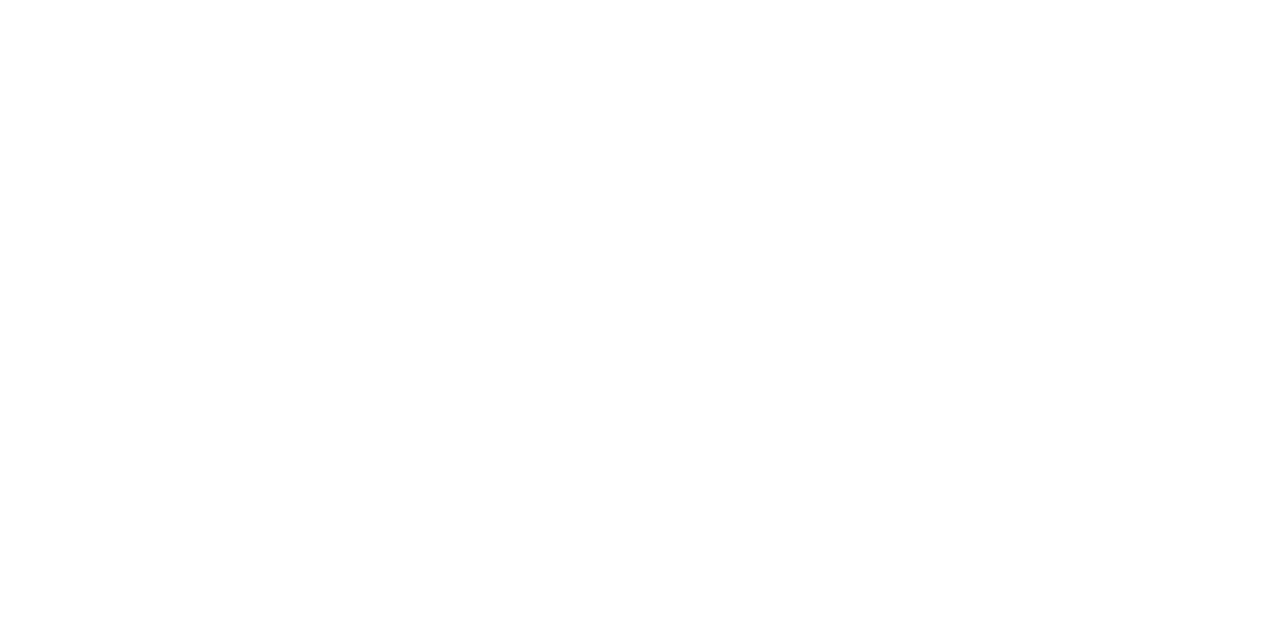
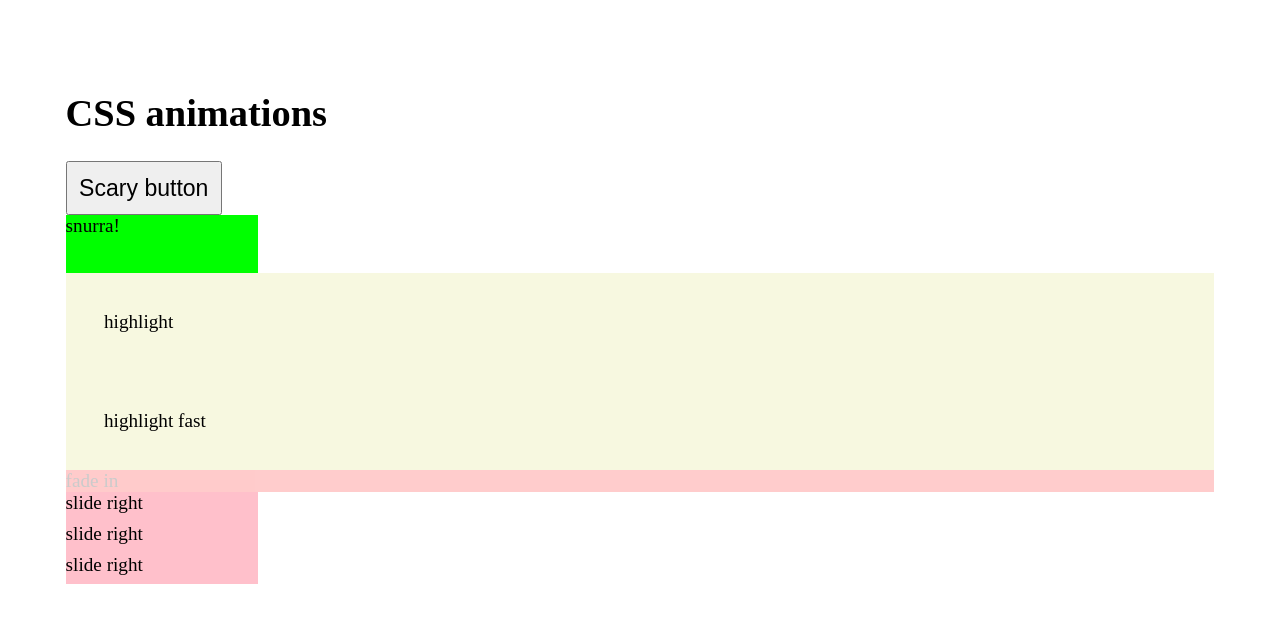
Before and after one commit to david-zocom/css-animations, a plain HTML site: page index.html in a window 1280 px wide. Drawn offline with Linux system fonts and the light colour scheme.

Commit message:
Several animations

```diff
--- a/index.html
+++ b/index.html
@@ -6,6 +6,32 @@
 	<link rel="stylesheet" href="style.css">
 </head>
 <body>
+	<h1>CSS animations</h1>
+	<button class="shake">Scary button</button>
+	<div class="rotate">
+		snurra!
+	</div>
+
+	<div class="highlight">
+		highlight
+	</div>
+	<div class="highlight highlight-fast">
+		highlight fast
+	</div>
+	<div class="fade-in">
+		fade in
+	</div>
+	<div class="slide-right">
+		slide right
+	</div>
+	<div class="slide-right">
+		slide right
+	</div>
+	<div class="slide-right">
+		slide right
+	</div>
+
+
 
 </body>
 </html>
--- a/style.css
+++ b/style.css
@@ -0,0 +1,75 @@
+body {
+	padding: 3em;
+	font-size: 1.2em;
+}
+
+/* Demonstrera hur ändring av bakgrundsfärg ser ut med olika hastigheter */
+.highlight {
+	background-color: #f7f8e0;
+	padding: 2em;
+	transition: background-color 2.5s;
+}
+.highlight:hover {
+	background-color: #f3e2a9;
+}
+.highlight-fast {
+	transition: background-color 0.8s;
+}
+
+/* Ett element som är nästan helt genomskinligt -fade in */
+.fade-in {
+	opacity: 0.2;
+	transition: opacity 0.5s;
+	background-color: red;
+}
+.fade-in:hover {
+	opacity: 1.0;
+}
+
+/* Element som åker iväg åt höger. Se upp med "position". */
+.slide-right {
+	transition: left 2s;
+	position: relative;
+	left: 0em;
+	width: 10em;
+	background-color: pink;
+	height: 1.6em;
+}
+.slide-right:hover {
+	left: 20em;
+}
+
+/* Alla transformationer kan animeras */
+.rotate {
+	background-color: lime;
+	width: 10em;
+	height: 3em;
+	transition: transform 1s;
+}
+.rotate:hover {
+	transform: rotate(-1turn);
+}
+
+/* Ett button-element som skakar till när vi hovrar med musen över det. */
+button {
+	padding: 0.5em;
+	font-size: 1.2em;
+
+}
+.shake:hover {
+	animation: shake 0.2s;
+}
+@keyframes shake {
+	0% {
+		transform: rotate(0deg);
+	}
+	25% {
+		transform: rotate(-20deg);
+	}
+	50% {
+		transform: rotate(20deg);
+	}
+	100% {
+		transform: rotate(0deg);
+	}
+}
```
Lines whose indentation alone changed are shown as unchanged.
